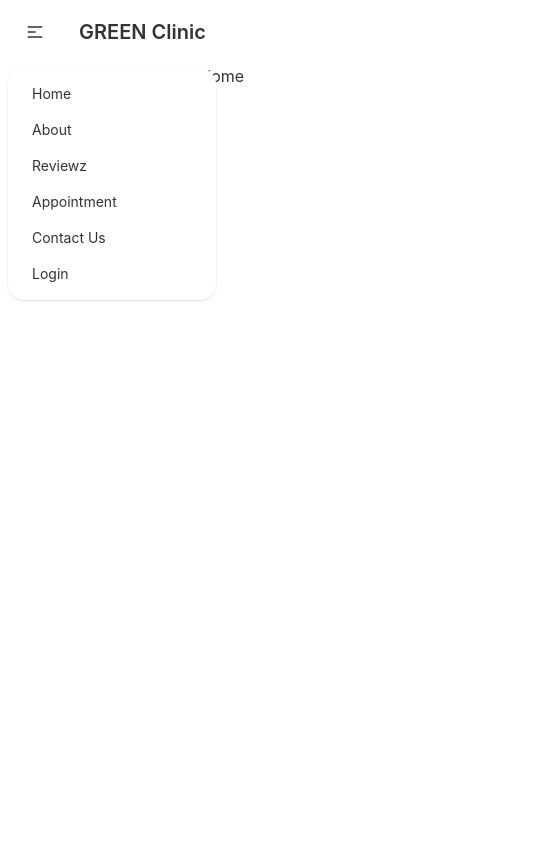
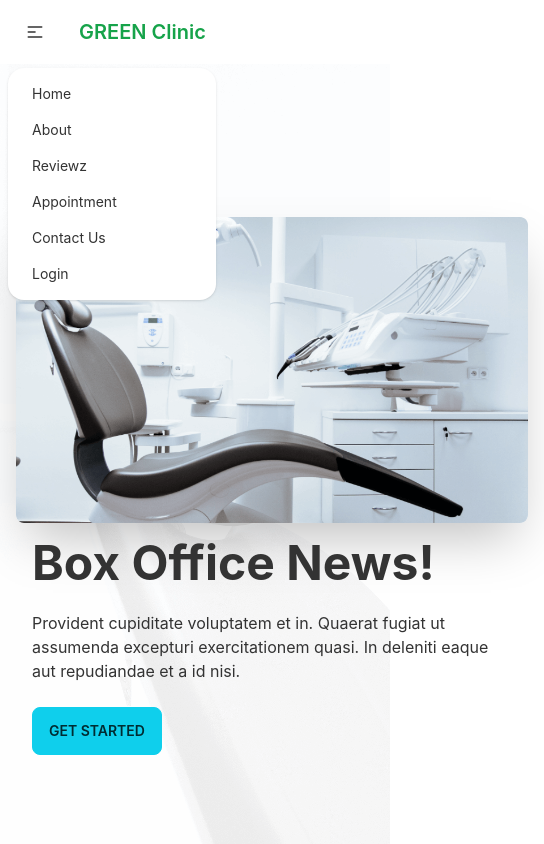
Before and after one commit to NaimulAlam/green-clinic, a React (Create React App) app: page / in a window 390 px wide. Both pictures are taken after a click on the label 35 px from the left and 32 px from the top of the page. Shown: the top 844 px of the page, 544 px wide, since content can reach past the window. Built offline with nearby package versions, Linux system fonts and the light colour scheme.

Commit message:
Bannaer and info card setup

```diff
--- a/src/App.js
+++ b/src/App.js
@@ -9,7 +9,7 @@ import Login from './Pages/Login/Login';
 
 function App() {
   return (
-    <div className="App">
+    <div className="">
       <Navbar />
       <Routes>
         <Route path="/" element={<Home />} />
--- /dev/null
+++ b/src/Pages/Home/Banner.js
@@ -0,0 +1,27 @@
+import React from 'react';
+import chair from '../../assets/images/chair.png';
+
+const Banner = () => {
+  return (
+    <div class="hero min-h-screen">
+      <div class="hero-content flex-col lg:flex-row-reverse">
+        <img
+          src={chair}
+          alt="a dental chair"
+          class="max-w-lg rounded-lg shadow-2xl"
+        />
+        <div class="px-4">
+          <h1 class="text-5xl font-bold">Box Office News!</h1>
+          <p class="py-6">
+            Provident cupiditate voluptatem et in. Quaerat fugiat ut assumenda
+            excepturi exercitationem quasi. In deleniti eaque aut repudiandae et
+            a id nisi.
+          </p>
+          <button class="btn btn-primary ">Get Started</button>
+        </div>
+      </div>
+    </div>
+  );
+};
+
+export default Banner;
--- a/src/Pages/Home/Home.js
+++ b/src/Pages/Home/Home.js
@@ -1,9 +1,12 @@
 import React from 'react';
+import Banner from './Banner';
+import Info from './Info/Info';
 
 const Home = () => {
   return (
-    <div>
-      <h1>This is Home</h1>
+    <div className="bg-home-background">
+      <Banner />
+      <Info />
     </div>
   );
 };
--- /dev/null
+++ b/src/Pages/Home/Info/Info.js
@@ -0,0 +1,12 @@
+import React from 'react';
+import InfoCard from './InfoCard';
+
+const Info = () => {
+  return (
+    <div>
+      <InfoCard />
+    </div>
+  );
+};
+
+export default Info;
--- /dev/null
+++ b/src/Pages/Home/Info/InfoCard.js
@@ -0,0 +1,20 @@
+import React from "react";
+
+const InfoCard = () => {
+  return (
+    <div class="card card-side bg-base-100 shadow-xl">
+      <figure>
+        <img src="https://placeimg.com/200/280/arch" alt="Movie" />
+      </figure>
+      <div class="card-body">
+        <h2 class="card-title">New movie is released!</h2>
+        <p>Click the button to watch on Jetflix app.</p>
+        <div class="card-actions justify-end">
+          <button class="btn btn-primary">Watch</button>
+        </div>
+      </div>
+    </div>
+  );
+};
+
+export default InfoCard;
--- a/src/Pages/Shared/Navbar.js
+++ b/src/Pages/Shared/Navbar.js
@@ -1,6 +1,29 @@
-import React from 'react';
+import React from "react";
+import { Link } from "react-router-dom";
 
 const Navbar = () => {
+  const menuItems = (
+    <>
+      <li>
+        <Link to="/">Home</Link>
+      </li>
+      <li>
+        <Link to="about">About</Link>
+      </li>
+      <li>
+        <Link to="reviewz">Reviewz</Link>
+      </li>
+      <li>
+        <Link to="appointment">Appointment</Link>
+      </li>
+      <li>
+        <Link to="contact-us">Contact Us</Link>
+      </li>
+      <li>
+        <Link to="login">Login</Link>
+      </li>
+    </>
+  );
   return (
     <div class="navbar bg-base-100">
       <div class="navbar-start">
@@ -25,49 +48,15 @@ const Navbar = () => {
             tabindex="0"
             class="menu menu-compact dropdown-content mt-3 p-2 shadow bg-base-100 rounded-box w-52"
           >
-            <li>
-              <a href="/">Home</a>
-            </li>
-            <li>
-              <a href="about">About</a>
-            </li>
-            <li>
-              <a href="/">Reviewz</a>
-            </li>
-            <li>
-              <a>Appointment</a>
-            </li>
-            <li>
-              <a>Contact Us</a>
-            </li>
-            <li>
-              <a>Login</a>
-            </li>
+            {menuItems}
           </ul>
         </div>
-        <a class="btn btn-ghost normal-case text-xl">GREEN Clinic</a>
+        <a href="/" class="btn btn-ghost normal-case text-xl text-green6">
+          GREEN Clinic
+        </a>
       </div>
       <div class="navbar-center hidden lg:flex">
-        <ul class="menu menu-horizontal p-0">
-          <li>
-            <a href="/">Home</a>
-          </li>
-          <li>
-            <a href="about">About</a>
-          </li>
-          <li>
-            <a href="reviewz">Reviewz</a>
-          </li>
-          <li>
-            <a href="appointment">Appointment</a>
-          </li>
-          <li>
-            <a href="contact-us">Contact Us</a>
-          </li>
-          <li>
-            <a href="login">Login</a>
-          </li>
-        </ul>
+        <ul class="menu menu-horizontal p-0">{menuItems}</ul>
       </div>
     </div>
   );
--- a/tailwind.config.js
+++ b/tailwind.config.js
@@ -2,7 +2,15 @@
 module.exports = {
   content: ["./src/**/*.{html,js}"],
   theme: {
-    extend: {},
+    colors: {
+      green6: "#16a34a",
+      green7: "#15803d",
+    },
+    extend: {
+      backgroundImage: {
+        "home-background": "url('/src/assets/images/bg.png')",
+      },
+    },
   },
   daisyui: {
     themes: [
```
